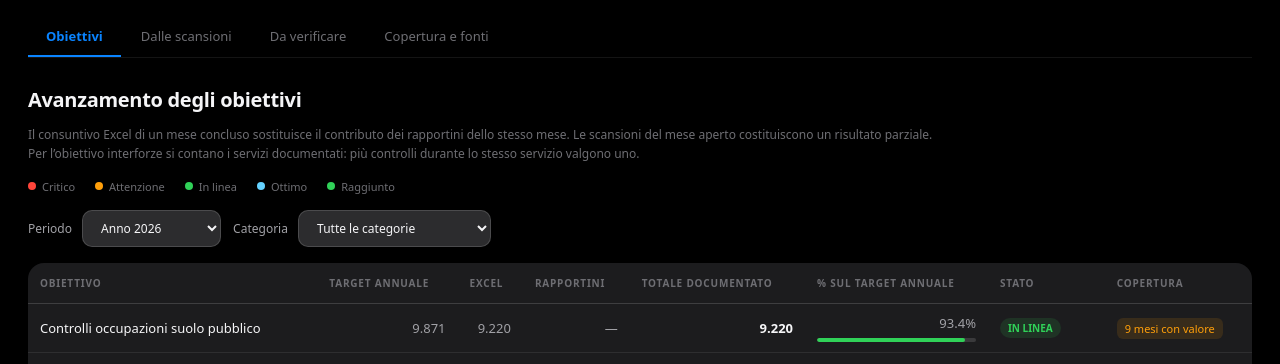
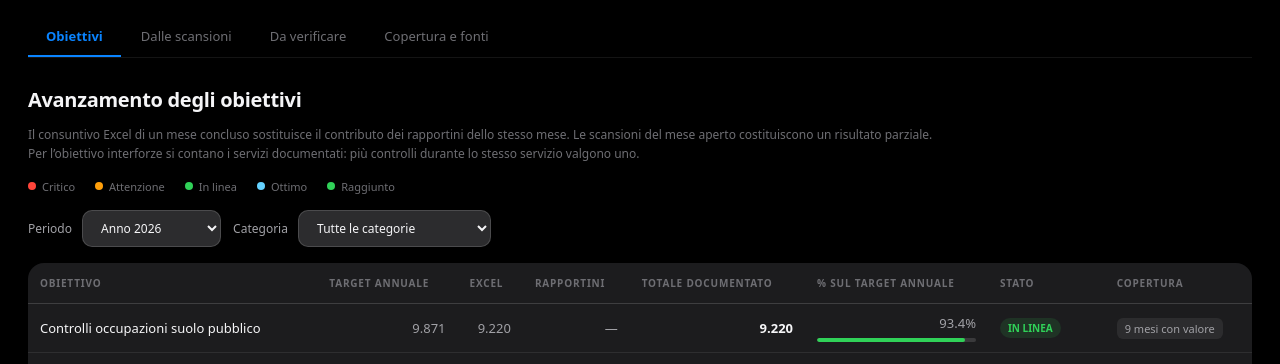
Before and after one commit to polammslorenzo/report-statistico-2026, a plain HTML site: page live/index.html in a window 1280 px wide. Shown: the part 435-799 px from the top of the page. Drawn offline with Linux system fonts and the light colour scheme.

Commit message:
Aggiorna cruscotto aggregato rapportini San Lorenzo

```diff
--- a/live/index.html
+++ b/live/index.html
@@ -17,7 +17,7 @@ section{margin-bottom:28px}h2{margin:0;font-size:20px;letter-spacing:-.3px}secti
 .filters{display:flex;gap:12px;flex-wrap:wrap;margin:16px 0}.filters label{font-size:12px;color:var(--t2)}.filters select{margin-left:7px}.tablewrap{overflow-x:auto;background:var(--bg1);border-radius:16px}table{border-collapse:collapse;width:100%;min-width:850px;font-size:13px}th{text-align:left;font-size:10px;font-weight:600;text-transform:uppercase;letter-spacing:.8px;color:var(--t3);padding:13px 12px;white-space:nowrap;border-bottom:1px solid var(--sep2)}td{padding:10px 12px;border-bottom:1px solid var(--sep);color:var(--t2)}tbody tr:hover{background:rgba(255,255,255,.02)}tbody tr:last-child td{border-bottom:0}td.num{text-align:right;font-variant-numeric:tabular-nums}td:first-child{min-width:220px;color:var(--t);font-weight:500}td b{color:var(--t)}
 .bar{height:4px;width:100%;min-width:65px;background:var(--bg3);border-radius:8px;margin-top:6px;overflow:hidden}.bar i{display:block;height:100%;border-radius:8px}.bar i.status-critical{background:var(--red)}.bar i.status-warning{background:var(--orange)}.bar i.status-good,.bar i.status-reached{background:var(--green)}.bar i.status-excellent{background:var(--cyan)}.bar i.status-neutral{background:var(--blue)}
 .status-badge{display:inline-block;padding:3px 8px;border-radius:980px;font-size:10px;font-weight:700;white-space:nowrap}.status-badge.status-critical{background:rgba(255,69,58,.12);color:var(--red)}.status-badge.status-warning{background:rgba(255,159,10,.12);color:var(--orange)}.status-badge.status-good{background:rgba(48,209,88,.12);color:var(--green)}.status-badge.status-excellent{background:rgba(100,210,255,.12);color:var(--cyan)}.status-badge.status-reached{background:rgba(48,209,88,.2);color:var(--green);font-weight:800}
-.tag{padding:3px 8px;border-radius:6px;background:var(--tint);color:var(--blue);font-size:11px;white-space:nowrap}.tag.partial{background:rgba(255,159,10,.12);color:var(--orange)}.muted{color:var(--t3)}.foot{color:var(--t3);font-size:12px;line-height:1.7;margin-bottom:30px}a{color:var(--blue)}.list{display:grid;grid-template-columns:repeat(3,1fr);gap:12px}.list article{background:var(--bg1);padding:16px;border-radius:12px}.list strong{font-size:23px;display:block;margin:8px 0;color:var(--t)}.list small{color:var(--t3)}
+.tag{padding:3px 8px;border-radius:6px;background:var(--tint);color:var(--blue);font-size:11px;white-space:nowrap}.tag.partial{background:rgba(255,255,255,.07);color:var(--t2)}.muted{color:var(--t3)}.foot{color:var(--t3);font-size:12px;line-height:1.7;margin-bottom:30px}a{color:var(--blue)}.list{display:grid;grid-template-columns:repeat(3,1fr);gap:12px}.list article{background:var(--bg1);padding:16px;border-radius:12px}.list strong{font-size:23px;display:block;margin:8px 0;color:var(--t)}.list small{color:var(--t3)}
 [hidden]{display:none!important}@media(max-width:850px){.cards{grid-template-columns:repeat(2,1fr)}.list{grid-template-columns:repeat(2,1fr)}header{padding:24px}main{padding:22px 24px}.toolbar span{width:100%}}@media(max-width:520px){main{padding:18px 12px}header{padding:20px 12px}.card{padding:16px}.card strong{font-size:26px}.list{grid-template-columns:1fr}.tabs button{padding:10px 12px}h1{font-size:25px}}
 @media print{body{background:#fff;color:#111}header{color:#111}header p,section>p,.foot,.card small,.card label{color:#444}.toolbar,.tabs,.filters,.legend{display:none}section[hidden]{display:block!important}.cards{break-inside:avoid}.card,.tablewrap,.list article{background:#fff;border:1px solid #ddd}th,td,td:first-child,td b,.list strong,.card strong{color:#111}td{border-color:#ddd}.status-badge,.bar i{-webkit-print-color-adjust:exact;print-color-adjust:exact}}
 </style></head><body>
```
